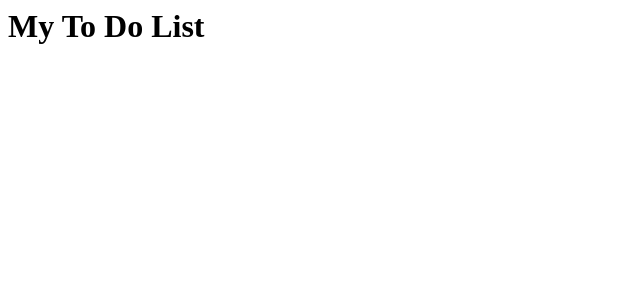
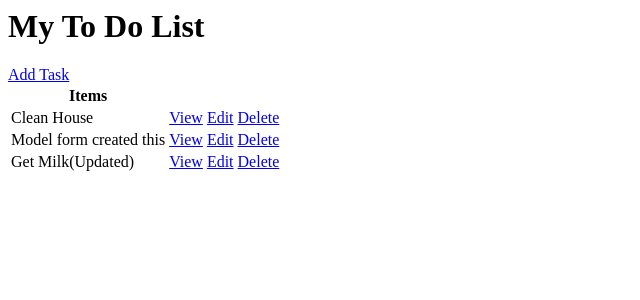
Before and after one commit to NayAungLin910/todo_list, a Django app: page / in a window 1280 px wide. Shown: the top 300 px of the page, without its empty margins (0-640 px from the left). Run offline with Django 4.2, Linux system fonts and the light colour scheme; data comes from the database, SQL or seed files in the repository; both versions use the stored data as it was after the commit.

Commit message:
Added create, edit and delete functions to each task

```diff
--- /dev/null
+++ b/base/templates/base/task.html
@@ -0,0 +1 @@
+<h1>Task: {{ task }}</h1>
--- /dev/null
+++ b/base/templates/base/task_confirm_delete.html
@@ -0,0 +1,6 @@
+<a href="{% url 'tasks' %}">Go Back</a>
+<form method="POST">
+	{% csrf_token %}
+	<p>Are you sure you want to delete this task? "{{ task.title }}"</p>
+	<input type="submit" value="Delete"/>
+</form>
--- a/base/templates/base/task_list.html
+++ b/base/templates/base/task_list.html
@@ -1 +1,19 @@
 <h1>My To Do List</h1>
+<a href="{% url 'task-create' %}">Add Task</a>
+
+<table>
+	<tr>
+		<th>Items</th>
+		<th></th>
+	</tr>
+	{% for task in tasks %}
+	<tr>
+		<td>{{ task.title }}</td>
+		<td><a href="{% url 'task' task.id %}">View</a></td>
+		<td><a href="{% url 'task-update' task.id %}">Edit</a></td>
+		<td><a href="{% url 'task-delete' task.id %}">Delete</a></td>
+	</tr>
+	{% empty %}
+		<h3>No items in list.</h3>
+	{% endfor %}
+</table>
--- a/base/urls.py
+++ b/base/urls.py
@@ -1,6 +1,10 @@
 from django.urls import path
-from .views import TaskList
+from .views import TaskList, TaskDetail, TaskCreate, TaskUpdate, DeleteView
 
 urlpatterns = [
     path('', TaskList.as_view(), name='tasks'),
+    path('task/<int:pk>/', TaskDetail.as_view(), name='task'),
+    path('task-create/', TaskCreate.as_view(), name='task-create'),
+    path('task-update/<int:pk>/', TaskUpdate.as_view(), name='task-update'),
+    path('task-delete/<int:pk>/', DeleteView.as_view(), name='task-delete'),
 ]
--- a/base/views.py
+++ b/base/views.py
@@ -1,7 +1,31 @@
 from django.shortcuts import render
 from django.views.generic.list import ListView
+from django.views.generic.detail import DetailView
+from django.views.generic.edit import CreateView, UpdateView, DeleteView
+from django.urls import reverse_lazy
 
 from . models import Task
 
 class TaskList(ListView):
     model = Task
+    context_object_name = 'tasks'
+
+class TaskDetail(DetailView):
+    model = Task
+    context_object_name = 'task'
+    template_name = 'base/task.html'
+
+class TaskCreate(CreateView):
+    model = Task
+    fields = '__all__'
+    success_url = reverse_lazy('tasks')
+
+class TaskUpdate(UpdateView):
+    model = Task
+    fields = '__all__'
+    success_url = reverse_lazy('tasks')
+
+class DeleteView(DeleteView):
+    model = Task
+    context_object_list = 'task'
+    success_url = reverse_lazy('tasks')
```
Also changed, not shown: base/templates/base/task_form.html (added, +7 -0 lines), db.sqlite3.
